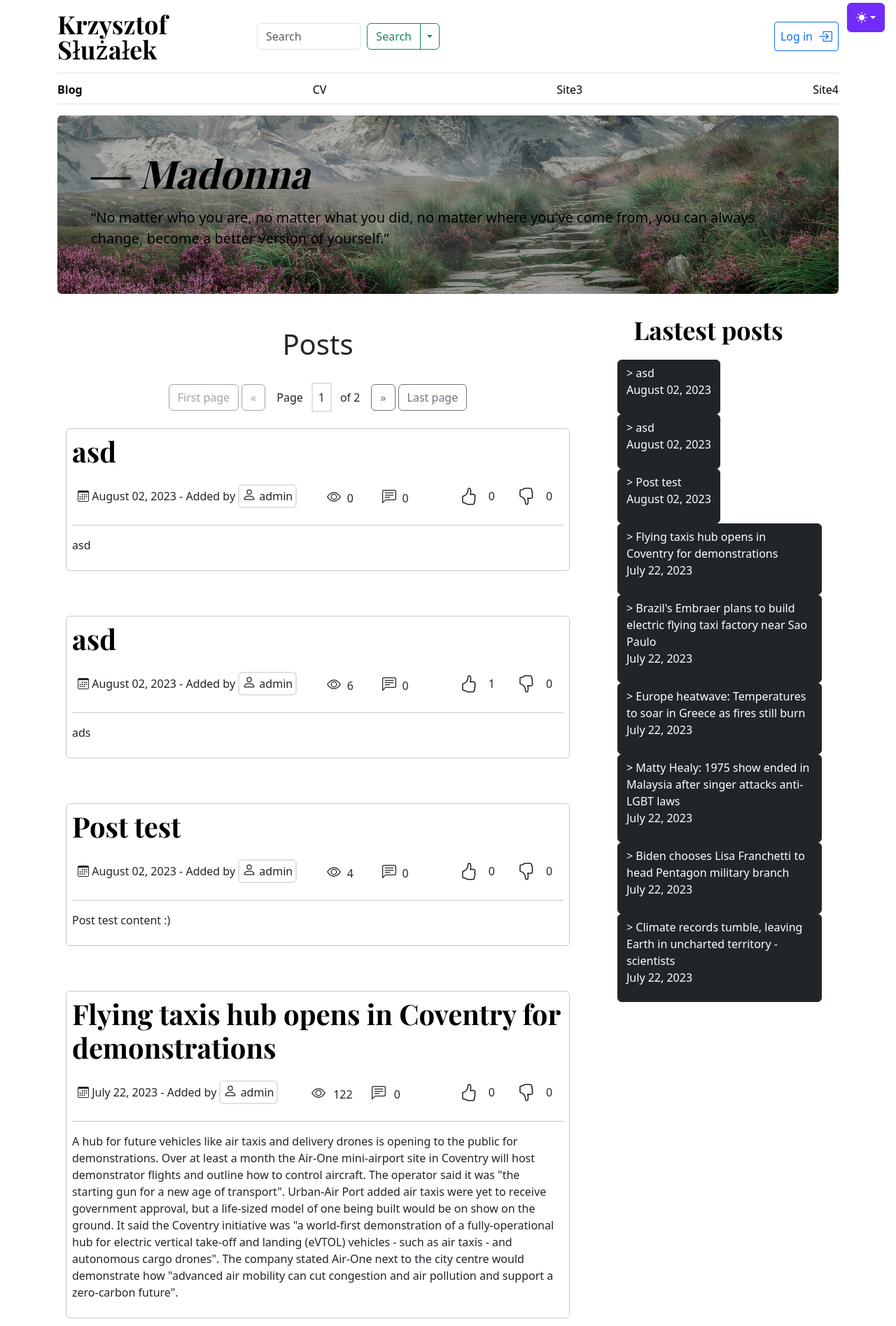
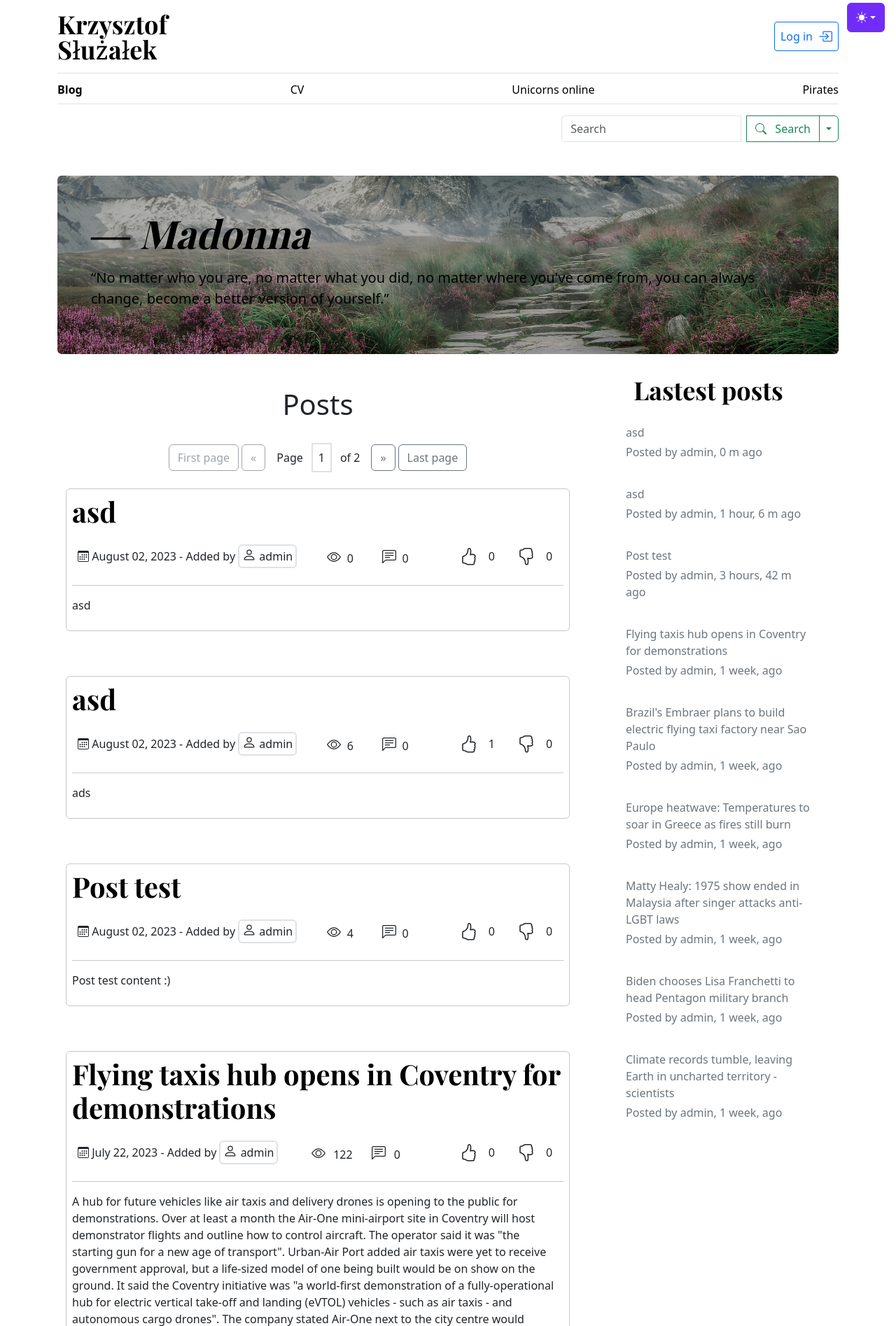
Before and after one commit to Vercixxx/Django-blog, a Django app: page / in a window 1280 px wide. Shown: the top 1895 px of the page at 70% size. Run offline with Django 4.2, Linux system fonts and the light colour scheme; data comes from the database, SQL or seed files in the repository; both versions use the stored data as it was after the commit; some libraries are stand-ins or nearby versions.

Commit message:
Moved search bar below header. Changed part 'lastest posts' by adding author, changing date (now site shows how log ago post was posted, also changed style of this containter

```diff
--- a/MyBlog/blog/templates/blog/blog.html
+++ b/MyBlog/blog/templates/blog/blog.html
@@ -1,5 +1,6 @@
 {% extends 'blog/base.html' %}
 {% load static %}
+{% load tz %}
 
 {% block head %}
 <meta name="description" content="">
@@ -23,46 +24,6 @@
       </div>
 
 
-      <!-- Search bar section -->
-      <div class="col-3 text-center">
-
-        <form class="d-flex" role="search" method="POST" action="{% url 'home_view' %}">
-          {% csrf_token %}
-          <input class="form-control me-2" type="search" placeholder="Search" aria-label="Search" name="search_content">
-
-          <div class="btn-group">
-            <button type="submit" class="btn btn-outline-success" >Search</button>
-            <button type="button" class="btn btn-outline-success dropdown-toggle dropdown-toggle-split" data-bs-toggle="dropdown" data-bs-auto-close="outside" aria-expanded="false">
-              <span class="visually-hidden">Toggle Dropdown</span>
-            </button>
-
-            <div class="dropdown-menu">
-              <li><a class="dropdown-item disabled text-center">Choose filters</a></li>
-              <li><hr class="dropdown-divider"></li>
-
-              <div>
-                <input type="checkbox" class="btn-check dropdown-item" id="btncheck1" name="checkbox_title" autocomplete="off" checked>
-                <label class="btn btn-outline-secondary w-100 rounded-0 border-0" for="btncheck1">Title</label>
-              </div>
-
-              <div>
-                <input type="checkbox" class="btn-check dropdown-item" id="btncheck2" name="checkbox_content" autocomplete="off">
-                <label class="btn btn-outline-secondary w-100 rounded-0 border-0" for="btncheck2">Content</label>
-              </div>
-
-              <div>
-                <input type="checkbox" class="btn-check dropdown-item" id="btncheck3" name="checkbox_users" autocomplete="off">
-                <label class="btn btn-outline-secondary w-100 rounded-0 border-0" for="btncheck3">User</label>
-              </div>
-
-            </div>
-
-          </div>
-        </form>
-
-      </div>
-
-      <!-- End of search bar section -->
 
 
 
@@ -138,8 +99,8 @@
     <nav class="nav nav-underline justify-content-between">
       <a class="nav-item nav-link link-body-emphasis active" href="{% url 'home_view' %}">Blog</a>
       <a class="nav-item nav-link link-body-emphasis" href="{% url 'cv_view' %}">CV</a>
-      <a class="nav-item nav-link link-body-emphasis" href="#">Site3</a>
-      <a class="nav-item nav-link link-body-emphasis" href="#">Site4</a>
+      <a class="nav-item nav-link link-body-emphasis disabled" href="#">Unicorns online</a>
+      <a class="nav-item nav-link link-body-emphasis disabled" href="#">Pirates</a>
 
     </nav>
   </div>
@@ -163,6 +124,66 @@
   </div>
   {% endfor %}
   {% endif %}
+
+
+
+  <!-- Search bar section -->
+  <div class="text-center mb-5 d-flex justify-content-end">
+
+    <form role="search" method="POST" action="{% url 'home_view' %}">
+      {% csrf_token %}
+
+
+
+      <div class="input-group">
+
+        <input class="form-control me-2" type="search" placeholder="Search" aria-label="Search" name="search_content">
+        <button type="submit" class="btn btn-outline-success" >
+          <svg xmlns="http://www.w3.org/2000/svg" width="16" height="16" fill="currentColor" class="bi bi-search me-2" viewBox="0 0 16 16">
+            <path d="M11.742 10.344a6.5 6.5 0 1 0-1.397 1.398h-.001c.03.04.062.078.098.115l3.85 3.85a1 1 0 0 0 1.415-1.414l-3.85-3.85a1.007 1.007 0 0 0-.115-.1zM12 6.5a5.5 5.5 0 1 1-11 0 5.5 5.5 0 0 1 11 0z"/>
+          </svg>
+          Search
+        </button>
+        <button type="button" class="btn btn-outline-success dropdown-toggle dropdown-toggle-split" data-bs-toggle="dropdown" data-bs-auto-close="outside" aria-expanded="false">
+          <span class="visually-hidden">Toggle Dropdown</span>
+        </button>
+
+        <div class="dropdown-menu">
+          <li><a class="dropdown-item disabled text-center">Choose filters</a></li>
+          <li><hr class="dropdown-divider"></li>
+
+          <div>
+            <input type="checkbox" class="btn-check dropdown-item" id="btncheck1" name="checkbox_title" autocomplete="off" checked>
+            <label class="btn btn-outline-secondary w-100 rounded-0 border-0" for="btncheck1">Title</label>
+          </div>
+
+          <div>
+            <input type="checkbox" class="btn-check dropdown-item" id="btncheck2" name="checkbox_content" autocomplete="off">
+            <label class="btn btn-outline-secondary w-100 rounded-0 border-0" for="btncheck2">Content</label>
+          </div>
+
+          <div>
+            <input type="checkbox" class="btn-check dropdown-item" id="btncheck3" name="checkbox_users" autocomplete="off">
+            <label class="btn btn-outline-secondary w-100 rounded-0 border-0" for="btncheck3">User</label>
+          </div>
+
+        </div>
+
+      </div>
+    </form>
+
+  </div>
+
+  <!-- End of search bar section -->
+
+
+
+
+
+
+
+
+
 
   <div class="p-4 p-md-5 mb-4 rounded text-body-emphasis bg-body-secondary" style="background-image: url('{% static "images/mountains.jpg" %}'); background-size: cover; background-position: center; filter: brightness(70%);">
 
@@ -531,12 +552,21 @@
           <ul>
             <!-- List of posts titles -->
             {% for post in all_posts %}
-            <button type="button" class="btn btn-dark text-start"
-              onclick="window.location.href = '{% url 'post_view' post.id %}'">>
+            <button type="button" class="btn btn-outline-secondary text-start mb-2 w-100 border-0"
+              onclick="window.location.href = '{% url 'post_view' post.id %}'">
 
-              {{ post.title }}
+              <p class="fw-medium mb-1">
+                {{ post.title }}
+              </p>
 
-              <p>{{ post.posted_date|date:"F d, Y" }}</p>
+
+              <p class="fw-lighter">
+                Posted by {{post.author}},
+                {% with time_difference=post.posted_date|timesince:timezone.now|slice:"-6" %}
+                {{ time_difference }} ago
+              {% endwith %}
+
+              </p>
 
             </button>
             {% endfor %}
```
Also changed, not shown: MyBlog/db.sqlite3.
